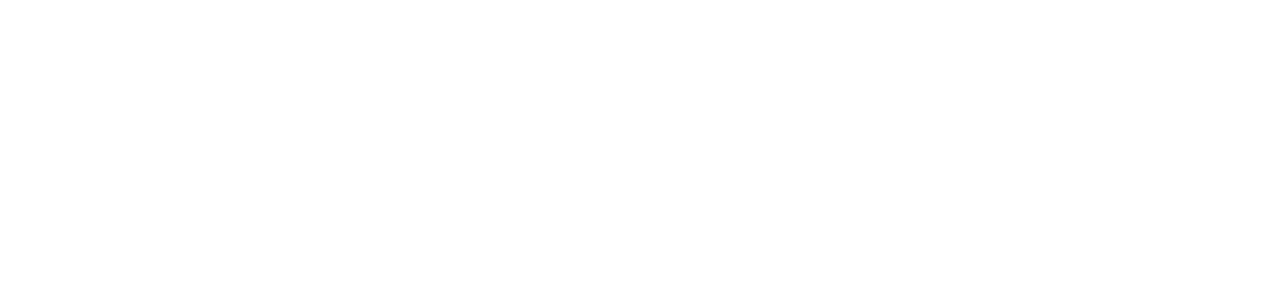
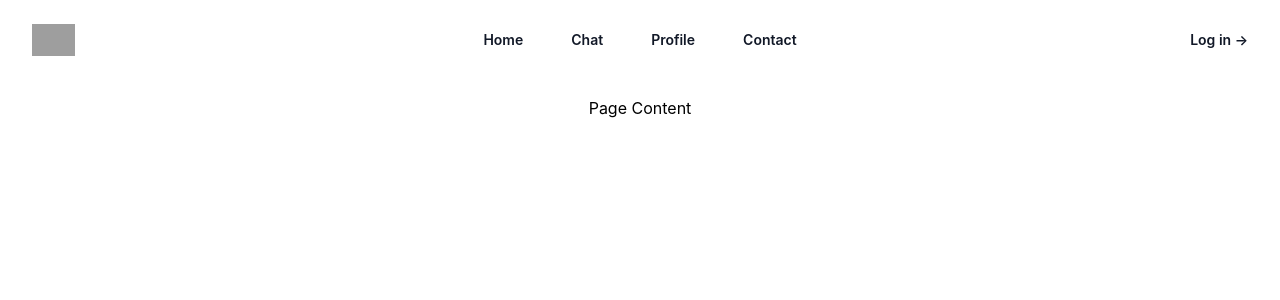
Before and after one commit to king-krs-one/garden-of-chats, a React (Create React App) app in the folder react-app/: page / in a window 1280 px wide. Shown: the top 300 px of the page. Built offline with nearby package versions, Linux system fonts and the light colour scheme; grey boxes are pictures that could not be loaded; the HTML template or start-up script is replaced by a standard one.

Commit message:
add header and menu to App.js, add @headlessui and @heroicons to packages

```diff
--- a/react-app/package.json
+++ b/react-app/package.json
@@ -3,6 +3,8 @@
   "version": "0.1.0",
   "private": true,
   "dependencies": {
+    "@headlessui/react": "^1.7.16",
+    "@heroicons/react": "^2.0.18",
     "@testing-library/jest-dom": "^5.17.0",
     "@testing-library/react": "^13.4.0",
     "@testing-library/user-event": "^13.5.0",
--- a/react-app/src/App.css
+++ b/react-app/src/App.css
@@ -8,12 +8,12 @@
 }
 
 .App-header {
-  background-color: #282c34;
+  /* background-color: #282c34;
   min-height: 100vh;
   display: flex;
   flex-direction: column;
   align-items: center;
   justify-content: center;
   font-size: calc(10px + 2vmin);
-  color: white;
+  color: white; */
 }
--- a/react-app/src/App.js
+++ b/react-app/src/App.js
@@ -1,8 +1,113 @@
+
+import { useState } from 'react'
+import { Dialog } from '@headlessui/react'
+import { Bars3Icon, XMarkIcon } from '@heroicons/react/24/outline'
+
 import './App.css';
 
+
+const navigation = [
+  { name: 'Home', href: '/' },
+  { name: 'Chat', href: '/chat' },
+  { name: 'Profile', href: '/profile' },
+  { name: 'Contact', href: '/contact' },
+]
+
+
 function App() {
+  const [mobileMenuOpen, setMobileMenuOpen] = useState(false)
+
   return (
     <div className="App">
+      <header className="sticky inset-x-0 top-0 z-50">
+        <nav className="flex items-center justify-between p-6 lg:px-8" aria-label="Global">
+          <div className="flex lg:flex-1">
+            <a href="#" className="-m-1.5 p-1.5">
+              <span className="sr-only">Your Company</span>
+              <img
+                className="h-8 w-auto"
+                src="https://tailwindui.com/img/logos/mark.svg?color=indigo&shade=600"
+                alt=""
+              />
+            </a>
+          </div>
+          <div className="flex lg:hidden">
+            <button
+              type="button"
+              className="-m-2.5 inline-flex items-center justify-center rounded-md p-2.5 text-gray-700"
+              onClick={() => setMobileMenuOpen(true)}
+            >
+              <span className="sr-only">Open main menu</span>
+              <Bars3Icon className="h-6 w-6" aria-hidden="true" />
+            </button>
+          </div>
+          <div className="hidden lg:flex lg:gap-x-12">
+            {navigation.map((item) => (
+              <a key={item.name} href={item.href} className="text-sm font-semibold leading-6 text-gray-900">
+                {item.name}
+              </a>
+            ))}
+          </div>
+          <div className="hidden lg:flex lg:flex-1 lg:justify-end">
+            <a href="#" className="text-sm font-semibold leading-6 text-gray-900">
+              Log in <span aria-hidden="true">&rarr;</span>
+            </a>
+          </div>
+        </nav>
+        <Dialog as="div" className="lg:hidden" open={mobileMenuOpen} onClose={setMobileMenuOpen}>
+          <div className="fixed inset-0 z-50" />
+          <Dialog.Panel className="fixed inset-y-0 right-0 z-50 w-full overflow-y-auto bg-white px-6 py-6 sm:max-w-sm sm:ring-1 sm:ring-gray-900/10">
+            <div className="flex items-center justify-between">
+              <a href="#" className="-m-1.5 p-1.5">
+                <span className="sr-only">Your Company</span>
+                <img
+                  className="h-8 w-auto"
+                  src="https://tailwindui.com/img/logos/mark.svg?color=indigo&shade=600"
+                  alt=""
+                />
+              </a>
+              <button
+                type="button"
+                className="-m-2.5 rounded-md p-2.5 text-gray-700"
+                onClick={() => setMobileMenuOpen(false)}
+              >
+                <span className="sr-only">Close menu</span>
+                <XMarkIcon className="h-6 w-6" aria-hidden="true" />
+              </button>
+            </div>
+            <div className="mt-6 flow-root">
+              <div className="-my-6 divide-y divide-gray-500/10">
+                <div className="space-y-2 py-6">
+                  {navigation.map((item) => (
+                    <a
+                      key={item.name}
+                      href={item.href}
+                      className="-mx-3 block rounded-lg px-3 py-2 text-base font-semibold leading-7 text-gray-900 hover:bg-gray-50"
+                    >
+                      {item.name}
+                    </a>
+                  ))}
+                </div>
+                <div className="py-6">
+                  <a
+                    href="#"
+                    className="-mx-3 block rounded-lg px-3 py-2.5 text-base font-semibold leading-7 text-gray-900 hover:bg-gray-50"
+                  >
+                    Log in
+                  </a>
+                </div>
+              </div>
+            </div>
+          </Dialog.Panel>
+        </Dialog>
+      </header>
+      <nav></nav>
+      <main>
+        <div className='container mx-auto p-4'>
+          Page Content
+        </div>
+      </main>
+      <footer></footer>
     </div>
   );
 }
```
Also changed, not shown: 1 other file (tests, documents, lock files or other folders).
